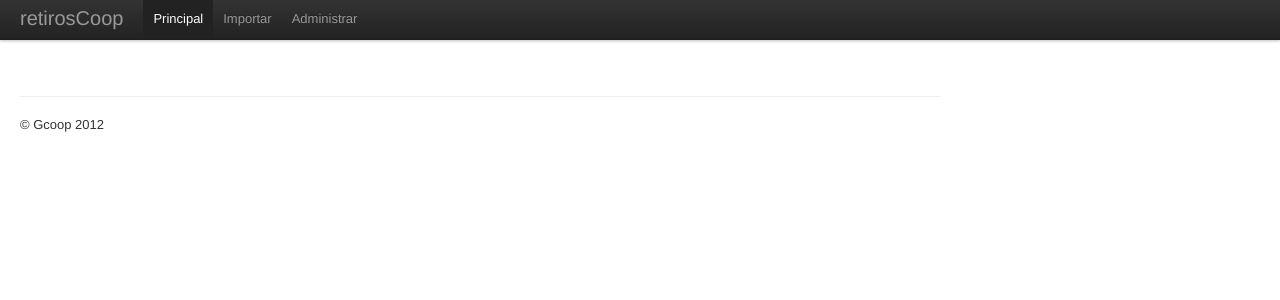
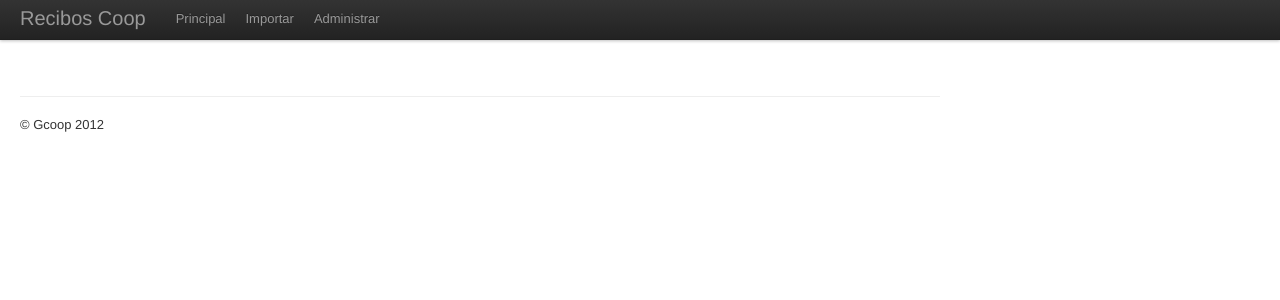
Before and after one commit to gcoop-libre/RecibosCoop, a Flask app: template templates/base.html in a window 1280 px wide. Shown: the top 300 px of the page. Run offline with Flask 2, Linux system fonts and the light colour scheme; the template is opened without the code that fills it, so the values that code supplies are empty; parts of the project's set-up code (start-up, migrations or seed data) failed here and were passed over.

Commit message:
Simplificando el menu principal.

```diff
--- a/app.py
+++ b/app.py
@@ -4,6 +4,7 @@ from flask import redirect
 from flask import url_for
 from flask import request
 from flask import jsonify
+
 from flask_peewee.auth import Auth
 from flask_peewee.db import Database
 from flask_peewee.admin import Admin
@@ -27,11 +28,7 @@ import forms
 def principal():
     return render_template("principal.html")
 
-@app.route("/importar")
-def retornos():
-    return "retiros"
-
-@app.route("/importar", methods=["POST"])
+@app.route("/importar", methods=["POST", "GET"])
 def importar():
     if request.method == 'POST':
         form = forms.ImportarForm(request.form, csrf_enabled=False)
--- a/templates/base.html
+++ b/templates/base.html
@@ -2,11 +2,12 @@
 <html lang="en">
   <head>
     <meta charset="utf-8" />
-    <title>retiro de Anticipo</title>
+    <title>Recibos Gcoop</title>
 
     <link rel="stylesheet" href="../static/style.css" type="text/css" />
     <link rel="stylesheet" href="/static/css/bootstrap.min.css" type="text/css" />
-    <link href="/static/css/jquery.dataTables.css" rel="stylesheet" type="text/css" >
+    <link rel="stylesheet" href="/static/css/jquery.dataTables.css" type="text/css" />
+
     {{ javascript("jquery.js") | safe }}
 
   </head>
@@ -17,16 +18,11 @@
     <div class="navbar navbar-fixed-top">
       <div class="navbar-inner">
         <div class="container-fluid">
-          <a class="btn btn-navbar" data-toggle="collapse" data-target=".nav-collapse">
-            <span class="icon-bar"></span>
-            <span class="icon-bar"></span>
-            <span class="icon-bar"></span>
-          </a>
-          <a class="brand" href="#">retirosCoop</a>
+          <a class="brand" href="#">Recibos Coop</a>
 
           <div class="nav-collapse">
             <ul class="nav">
-              <li class="active"><a href="#">Principal</a></li>
+              <li><a href="/">Principal</a></li>
               <li><a href="/importar">Importar</a></li>
               <li><a href="/admin">Administrar</a></li>
             </ul>
@@ -39,12 +35,12 @@
     <div class="container-fluid">
       <div class="row-fluid">
         <div class='contenido'>
+
           <div class="span2">
           </div>
 
           <div class="span8">
             {% block content %}{% endblock %}
-            <div class="row-fluid"></div>
           </div>
 
           <div class="span2">
@@ -55,10 +51,9 @@
 
       <hr>
 
-      <footer>
-      <p>&copy; Gcoop 2012</p>
-      </footer>
+      <footer><p>© Gcoop 2012</p></footer>
 
-    </div><!--/.fluid-container-->
+
+    </div>
   </body>
 </html>
```
